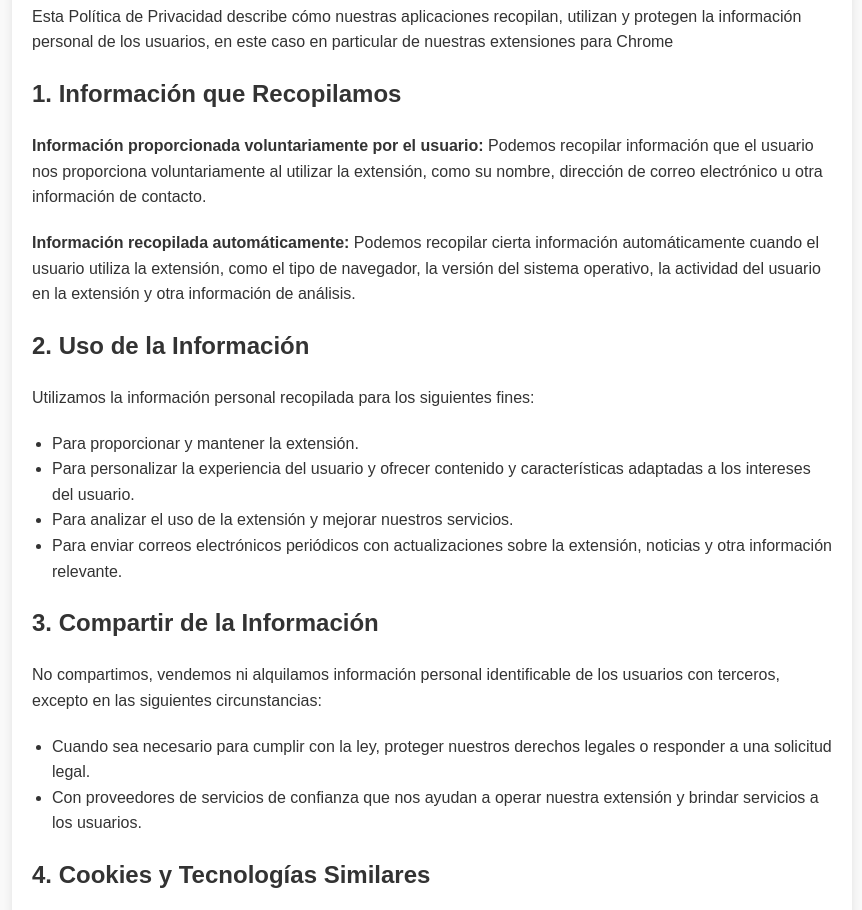
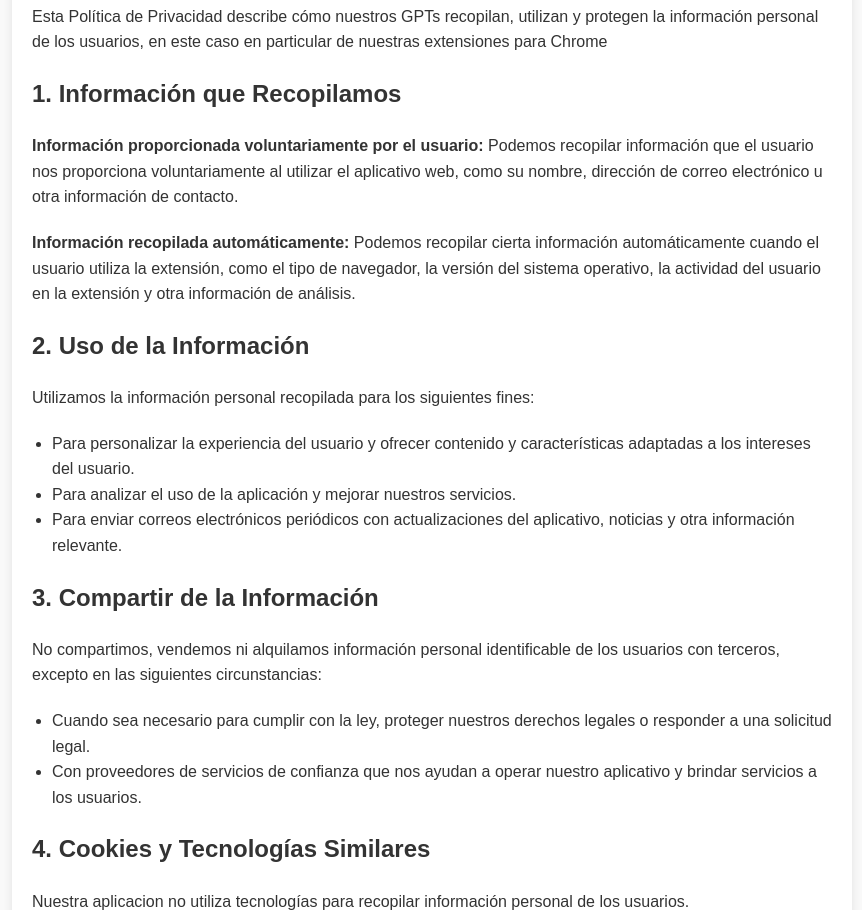
Before and after one commit to joselo705310/privacy-policy, a plain HTML site: page index.html in a window 1280 px wide. Shown: the part 176-1086 px from the top of the page, without its empty margins (208-1070 px from the left). Drawn offline with Linux system fonts and the light colour scheme.

Commit message:
Update index.html

```diff
--- a/index.html
+++ b/index.html
@@ -44,23 +44,22 @@ a:hover {
 <div class="container">
 <h1>Política de Privacidad</h1>
 <p><strong>Última actualización:</strong> 19AGO2024</p>
-<p>Esta Política de Privacidad describe cómo nuestras aplicaciones recopilan, utilizan y protegen la información personal de los usuarios, en este caso en particular de nuestras extensiones para Chrome </p>
+<p>Esta Política de Privacidad describe cómo nuestros GPTs recopilan, utilizan y protegen la información personal de los usuarios, en este caso en particular de nuestras extensiones para Chrome </p>
 <h2>1. Información que Recopilamos</h2>
-<p><strong>Información proporcionada voluntariamente por el usuario:</strong> Podemos recopilar información que el usuario nos proporciona voluntariamente al utilizar la extensión, como su nombre, dirección de correo electrónico u otra información de contacto.</p>
+<p><strong>Información proporcionada voluntariamente por el usuario:</strong> Podemos recopilar información que el usuario nos proporciona voluntariamente al utilizar el aplicativo web, como su nombre, dirección de correo electrónico u otra información de contacto.</p>
 <p><strong>Información recopilada automáticamente:</strong> Podemos recopilar cierta información automáticamente cuando el usuario utiliza la extensión, como el tipo de navegador, la versión del sistema operativo, la actividad del usuario en la extensión y otra información de análisis.</p>
 <h2>2. Uso de la Información</h2>
 <p>Utilizamos la información personal recopilada para los siguientes fines:</p>
 <ul>
-<li>Para proporcionar y mantener la extensión.</li>
 <li>Para personalizar la experiencia del usuario y ofrecer contenido y características adaptadas a los intereses del usuario.</li>
-<li>Para analizar el uso de la extensión y mejorar nuestros servicios.</li>
-<li>Para enviar correos electrónicos periódicos con actualizaciones sobre la extensión, noticias y otra información relevante.</li>
+<li>Para analizar el uso de la aplicación y mejorar nuestros servicios.</li>
+<li>Para enviar correos electrónicos periódicos con actualizaciones del aplicativo, noticias y otra información relevante.</li>
 </ul>
 <h2>3. Compartir de la Información</h2>
 <p>No compartimos, vendemos ni alquilamos información personal identificable de los usuarios con terceros, excepto en las siguientes circunstancias:</p>
 <ul>
 <li>Cuando sea necesario para cumplir con la ley, proteger nuestros derechos legales o responder a una solicitud legal.</li>
-<li>Con proveedores de servicios de confianza que nos ayudan a operar nuestra extensión y brindar servicios a los usuarios.</li>
+<li>Con proveedores de servicios de confianza que nos ayudan a operar nuestro aplicativo y brindar servicios a los usuarios.</li>
 </ul>
 <h2>4. Cookies y Tecnologías Similares</h2>
 <p>Nuestra aplicacion no utiliza tecnologías para recopilar información personal de los usuarios.</p>
```
